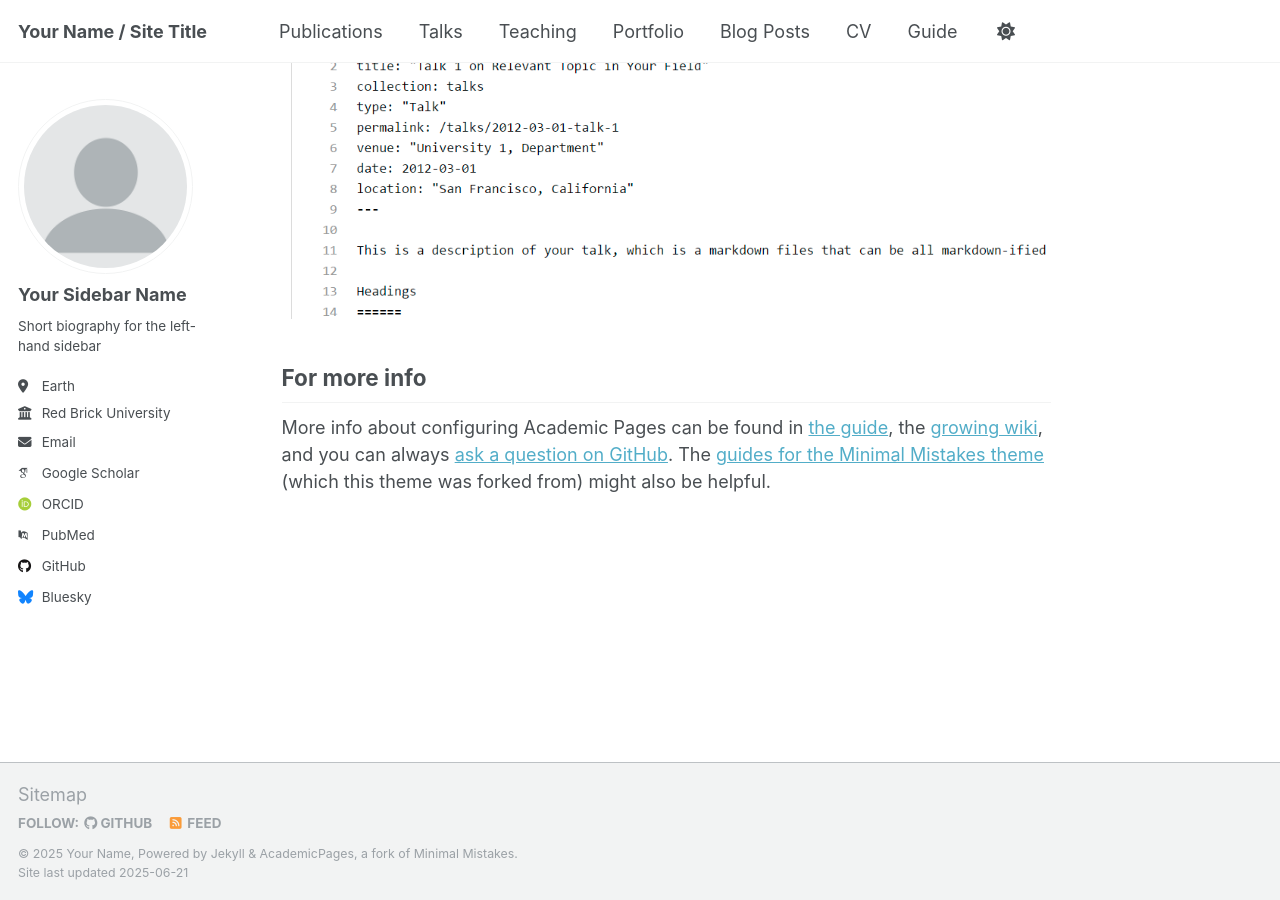
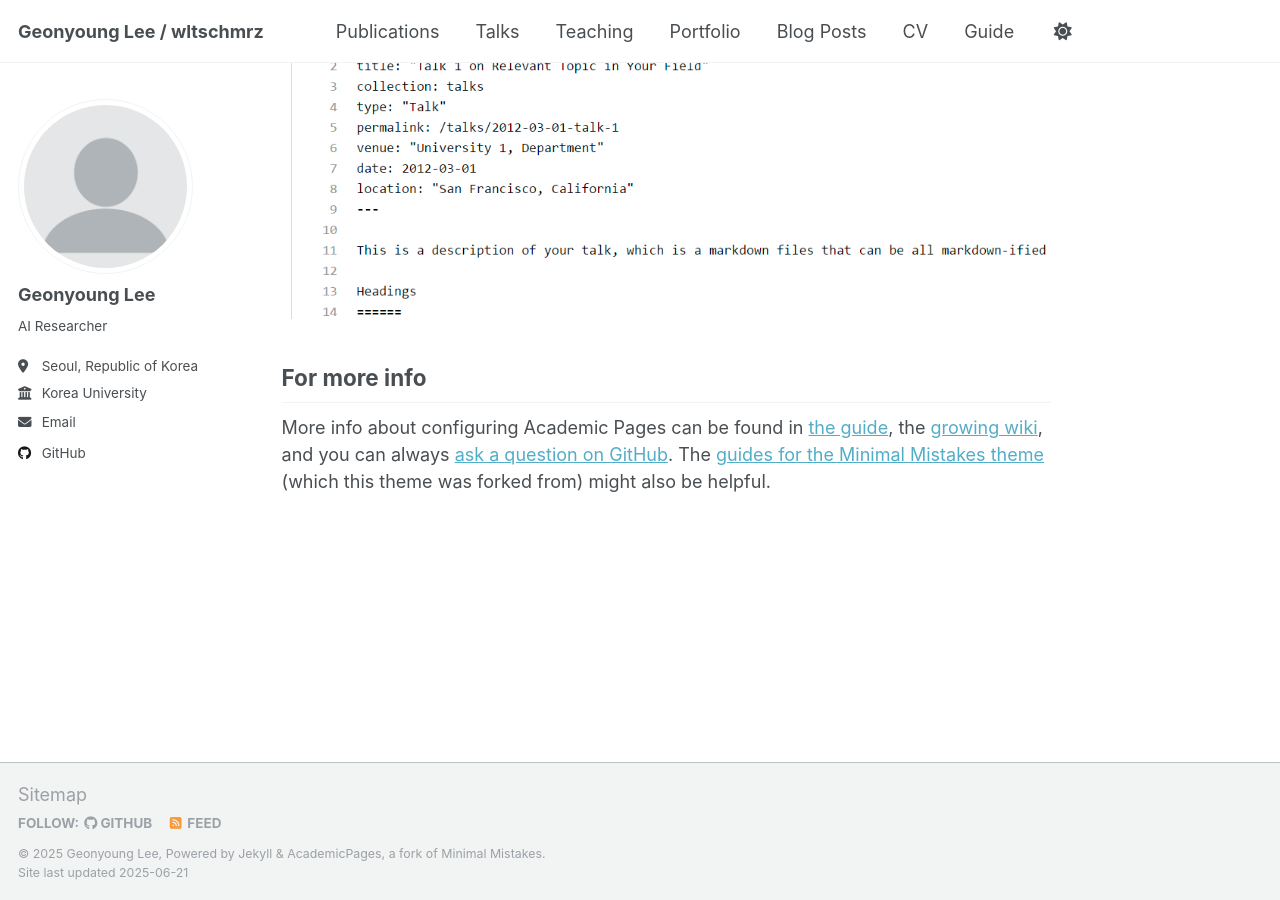
Before and after one commit to wltschmrz/wltschmrz.github.io, a Jekyll site: the page built from _pages/about.md, in a window 1280 px wide and 900 px high, scrolled down 2636 px. Built offline with Jekyll 4.4.1, drawn with Linux system fonts in a browser that asks for light colours; some web fonts are replaced.

Commit message:
Update _config.yml

```diff
--- a/_config.yml
+++ b/_config.yml
@@ -9,13 +9,13 @@
 # Basic Site Settings
 locale                   : "en-US"
 site_theme               : "default"
-title                    : "Your Name / Site Title"
+title                    : "Geonyoung Lee / wltschmrz"
 title_separator          : "-"
-name                     : &name "Your Name"
+name                     : &name "Geonyoung Lee"
 description              : &description "personal description"
-url                      : https://academicpages.github.io # the base hostname & protocol for your site e.g. "https://[your GitHub username].github.io" or if you already have some other page hosted on Github then use "https://[your GitHub username].github.io/[Your Repo Name]"
+url                      : https://wltschmrz.github.io # the base hostname & protocol for your site e.g. "https://[your GitHub username].github.io" or if you already have some other page hosted on Github then use "https://[your GitHub username].github.io/[Your Repo Name]"
 baseurl                  : "" # the subpath of your site, e.g. "/blog"
-repository               : "academicpages/academicpages.github.io"
+repository               : "wltschmrz/wltschmrz.github.io"
 
 # Site Author - The following control what appear as part of the author content on the side bar.
 #               If a field is blank the icon and link will not appear, otherwise it will be shown.
@@ -23,22 +23,22 @@ repository               : "academicpages/academicpages.github.io"
 author:
   # Biographic information
   avatar           : "profile.png"
-  name             : "Your Sidebar Name"
+  name             : "Geonyoung Lee"
   pronouns         : # example: "she/her"
-  bio              : "Short biography for the left-hand sidebar"
-  location         : "Earth"
-  employer         : "Red Brick University"
+  bio              : "AI Researcher"
+  location         : "Seoul, Republic of Korea"
+  employer         : "Korea University"
   uri              : # URL
-  email            : "none@example.org"
+  email            : "gun0lee@korea.ac.kr"
 
   # Academic websites
   academia         : # URL
   arxiv            : # URL - Update with the correct link to your profile
-  googlescholar    : "https://scholar.google.com/citations?user=PS_CX0AAAAAJ"
+  googlescholar    : # "https://scholar.google.com/citations?user=PS_CX0AAAAAJ"
   impactstory      : # URL
-  orcid            : "http://orcid.org/yourorcidurl"
+  orcid            : # "http://orcid.org/yourorcidurl"
   semantic         : # URL
-  pubmed           : "https://www.ncbi.nlm.nih.gov/pubmed/?term=john+snow"
+  pubmed           : # "https://www.ncbi.nlm.nih.gov/pubmed/?term=john+snow"
   researchgate     : # URL
   scopus           : # URL
 
@@ -46,12 +46,12 @@ author:
   bitbucket        : # Username - Update with your username on the site
   codepen          : # Username
   dribbble         : # Username
-  github           : "academicpages"
+  github           : "wltschmrz"
   kaggle           : # Username
   stackoverflow    : # User number or user number and name (i.e., use "1" or "1/jeff-atwood")
 
   # Social media
-  bluesky          : "bsky.app" # Replace this with you Bluesky username
+  bluesky          : # "bsky.app" # Replace this with you Bluesky username
   facebook         : # Username
   flickr           : # Username
   foursquare       : # Username
```
